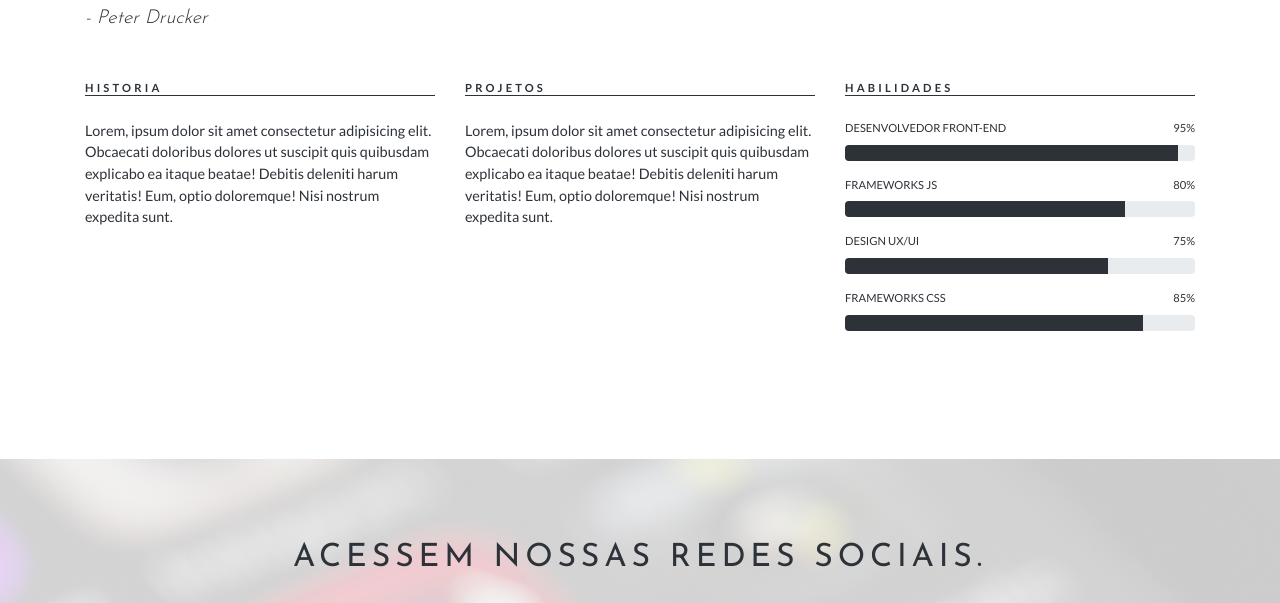
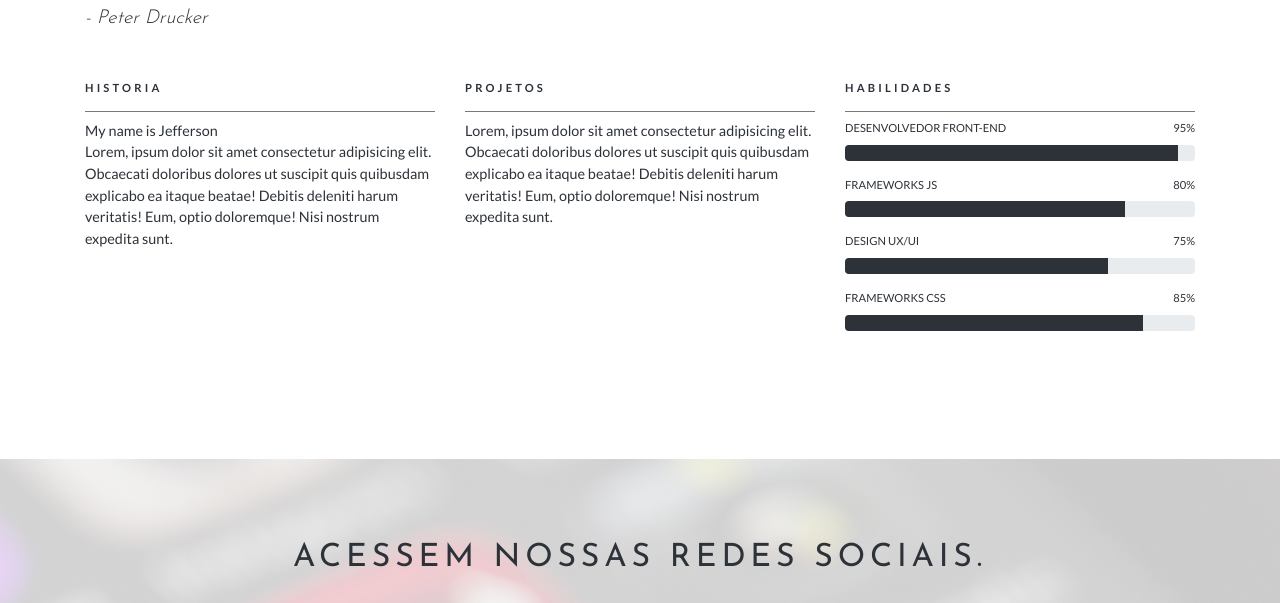
Before and after one commit to Jeffersontellesxz/JStecnologia, a website: page index.html in a window 1280 px wide. Shown: the part 2685-3288 px from the top of the page. Drawn offline with nearby package versions, Linux system fonts and the light colour scheme.

Commit message:
Atualizando node_modulos

```diff
--- a/index.html
+++ b/index.html
@@ -39,7 +39,9 @@
           </div>
 
           <ul class="navbar-nav mx-auto">
-            <li class="nav-item"><a href="#home" class="nav-link">Home</a></li>
+            <li class="nav-item">
+              <a href="#home" class="nav-link">Home</a>
+            </li>
             <li class="nav-item">
               <a href="#services" class="nav-link">Serviços</a>
             </li>
@@ -286,6 +288,7 @@
         <div class="row mt-5">
           <div class="col-md-4">
             <h6>Historia</h6>
+            <span>My name is Jefferson</span>
             <p>
               Lorem, ipsum dolor sit amet consectetur adipisicing elit.
               Obcaecati doloribus dolores ut suscipit quis quibusdam explicabo
@@ -301,6 +304,8 @@
               ea itaque beatae! Debitis deleniti harum veritatis! Eum, optio
               doloremque! Nisi nostrum expedita sunt.
             </p>
+
+            <!-- Curriculo -->
           </div>
           <div class="col-md-4">
             <h6>Habilidades</h6>
--- a/package.json
+++ b/package.json
@@ -9,6 +9,6 @@
   "author": "Jefferson Teles",
   "license": "ISC",
   "devDependencies": {
-    "node-sass": "^4.11.0"
+    "node-sass": "^4.12.0"
   }
 }
--- a/scss/_navbar.scss
+++ b/scss/_navbar.scss
@@ -6,18 +6,9 @@
   width: 100%;
   z-index: 2;
 
-  //   border-bottom: 3px solid transparent;
-  //   border-image: linear-gradient(
-  //     90deg,
-  //     rgba(73, 73, 73, 0.5),
-  //     rgba(173, 173, 173, 0.5)
-  //   );
-  //   border-image-slice: 1;
-
   &-brand {
     color: $js-dark-alpha !important;
     font-family: $js-font-secondary;
-    // text-transform: uppercase;
   }
 }
 
@@ -31,6 +22,10 @@
   &:hover {
     background: $js-dark;
     color: $js-light !important;
+  }
+
+  &:active {
+    background: $js-light !important;
   }
 }
 
@@ -68,6 +63,10 @@
   margin-bottom: 20px;
   color: $js-dark-alpha;
   &:hover {
+    color: $js-light;
+  }
+
+  &:active {
     color: $js-light;
   }
 }
--- a/scss/_sobre.scss
+++ b/scss/_sobre.scss
@@ -25,8 +25,14 @@
     font-weight: 700;
     text-transform: uppercase;
     letter-spacing: 0.2rem;
-    margin-bottom: 1.5rem;
-    border-bottom: 1px solid $js-dark;
+
+    // Line
+    &::after {
+      content: "";
+      display: block;
+      margin-top: 1rem;
+      border-bottom: 1px solid lighten($js-dark-alpha, 10%);
+    }
   }
 
   p {
```
Also changed, not shown: css/main.css, 1 other file.
